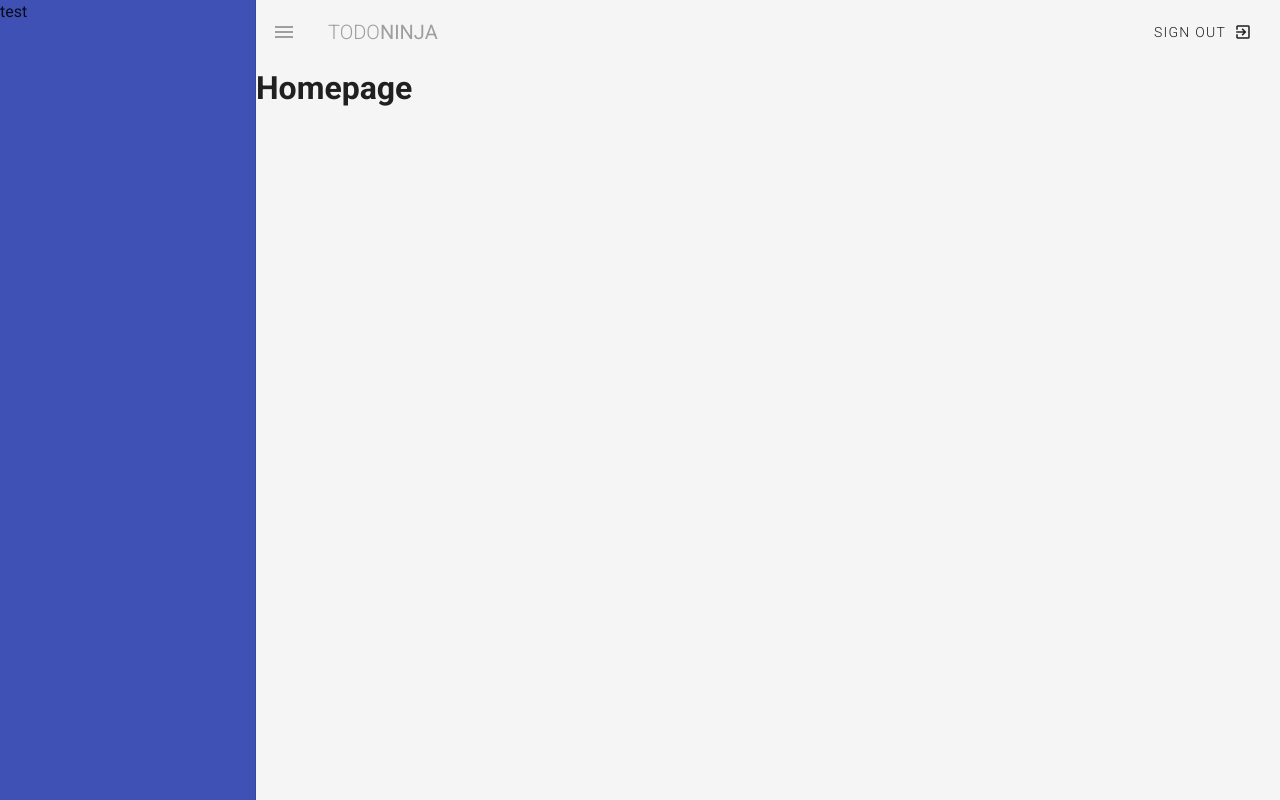
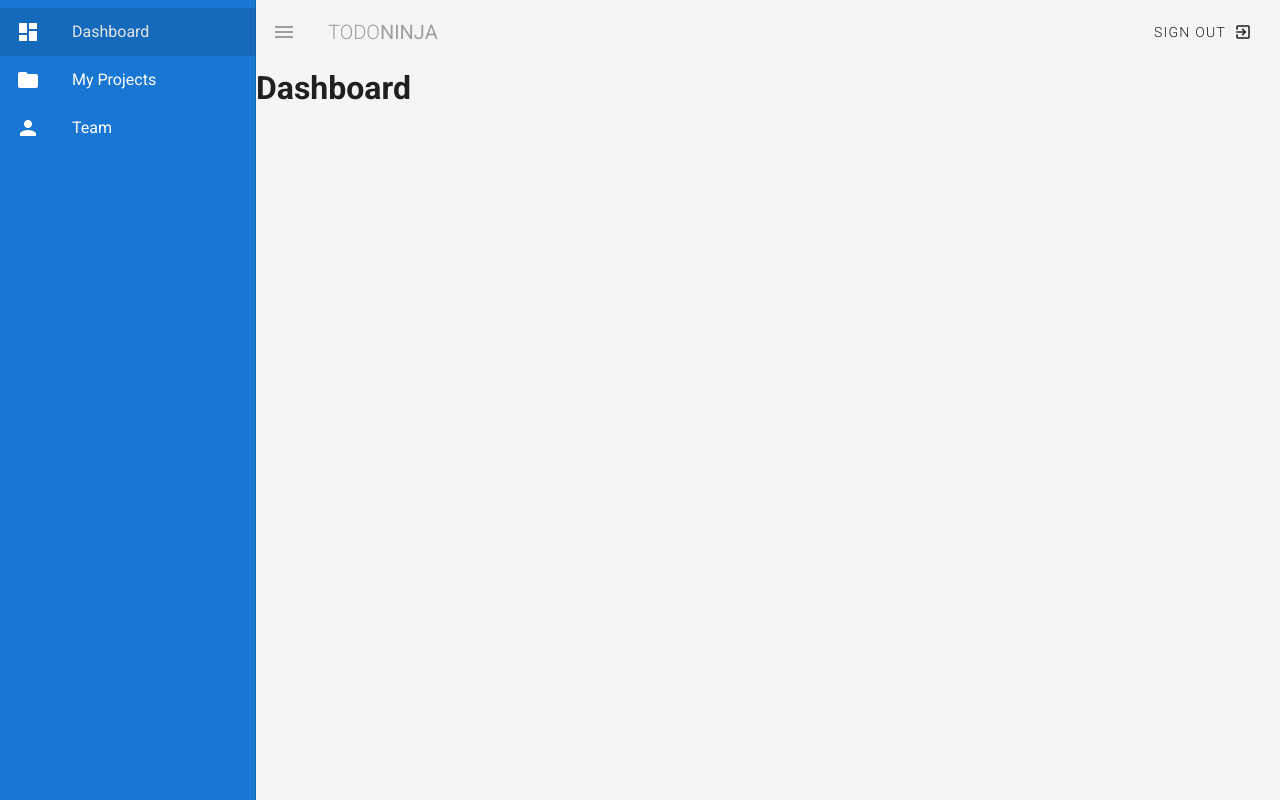
Before and after one commit to sahil1sk/vuetify, a Vue app: page / in a window 1280 px wide. Both pictures are taken after a click on the button 28 px from the left and 32 px from the top of the page. Built offline with nearby package versions, Linux system fonts and the light colour scheme.

Commit message:
Adding routing

```diff
--- a/src/components/Navbar.vue
+++ b/src/components/Navbar.vue
@@ -8,14 +8,27 @@
             <span>Ninja</span>
         </v-toolbar-title>
         <v-spacer></v-spacer>
-        <v-btn depressed class="transparent text-grey font-weight-light">
+        <v-btn depressed class="transparent text--grey font-weight-light">
             <span>Sign Out</span>
             <v-icon right>exit_to_app</v-icon>
         </v-btn>
     </v-app-bar>
 
-    <v-navigation-drawer v-model="drawer" app class="indigo">
-        <p>test</p>
+    <v-navigation-drawer v-model="drawer" app class="primary">
+        <v-list>
+            <v-list-item v-for="(link, i) in links" :key="i" router :to="link.route">
+                <v-list-item-action>
+                    <v-icon class="white--text">
+                        {{ link.icon }}
+                    </v-icon>
+                </v-list-item-action>
+                <v-list-item-content>
+                    <v-list-item-title class="white--text">
+                        {{ link.text }}
+                    </v-list-item-title>
+                </v-list-item-content>
+            </v-list-item>
+        </v-list>
     </v-navigation-drawer>
 
   </nav>
@@ -25,7 +38,12 @@
 export default {
     data() {
         return {
-            drawer: false
+            drawer: false,
+            links: [
+                { icon: 'dashboard', text: 'Dashboard', route: '/' },
+                { icon: 'folder', text: 'My Projects', route: '/projects' },
+                { icon: 'person', text: 'Team', route: '/team' },
+            ]
         }
     }
 }
--- a/src/plugins/vuetify.js
+++ b/src/plugins/vuetify.js
@@ -4,4 +4,11 @@ import Vuetify from 'vuetify/lib/framework';
 Vue.use(Vuetify);
 
 export default new Vuetify({
+    iconfont: 'md',
+    theme: { // able to set theme color here
+        primary: '#9652ff',
+        success: '#3cd1c2',
+        info: '#ffaa2c',
+        error: '#f83e70',
+    }
 });
--- a/src/router/index.js
+++ b/src/router/index.js
@@ -1,22 +1,26 @@
 import Vue from 'vue'
 import VueRouter from 'vue-router'
-import Home from '../views/Home.vue'
+import Dashboard from '../views/Dashboard.vue'
+import Projects from '../views/Projects.vue'
+import Team from '../views/Team.vue'
 
 Vue.use(VueRouter)
 
 const routes = [
   {
     path: '/',
-    name: 'Home',
-    component: Home
+    name: 'dashboard',
+    component: Dashboard
   },
   {
-    path: '/about',
-    name: 'About',
-    // route level code-splitting
-    // this generates a separate chunk (about.[hash].js) for this route
-    // which is lazy-loaded when the route is visited.
-    component: () => import(/* webpackChunkName: "about" */ '../views/About.vue')
+    path: '/projects',
+    name: 'projects',
+    component: Projects
+  },
+  {
+    path: '/team',
+    name: 'team',
+    component: Team
   }
 ]
 
--- a/src/views/About.vue
+++ /dev/null
@@ -1,5 +0,0 @@
-<template>
-  <div class="about">
-    <h1>This is an about page</h1>
-  </div>
-</template>
--- /dev/null
+++ b/src/views/Dashboard.vue
@@ -0,0 +1,11 @@
+<template>
+  <div class="dashboard">
+    <h1>Dashboard</h1>
+  </div>
+</template>
+
+<script>
+export default {
+
+}
+</script>
--- /dev/null
+++ b/src/views/Projects.vue
@@ -0,0 +1,11 @@
+<template>
+  <div class="projects">
+    <h1>Projects</h1>
+  </div>
+</template>
+
+<script>
+export default {
+
+}
+</script>
--- a/src/views/Home.vue
+++ b/src/views/Team.vue
@@ -1,6 +1,6 @@
 <template>
-  <div class="home">
-    <h1>Homepage</h1>
+  <div class="team">
+    <h1>Team</h1>
   </div>
 </template>
 
```
